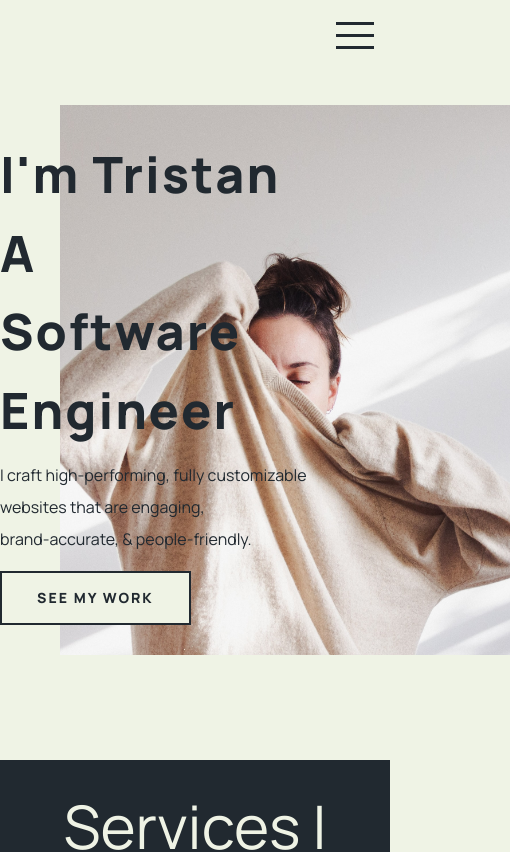
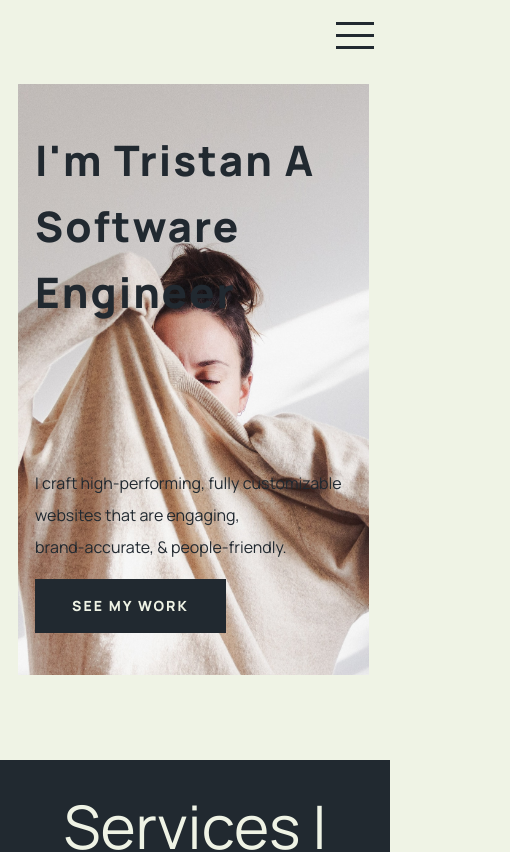
Before and after one commit to Tristanoshier/landing-page-client, a React (Create React App) app: page / in a window 390 px wide. Shown: the top 852 px of the page, 510 px wide, since content can reach past the window. Built offline with nearby package versions, Linux system fonts and the light colour scheme; no server answers.

Commit message:
responsive design for landing page

```diff
--- a/src/css/main.css
+++ b/src/css/main.css
@@ -25,6 +25,7 @@
   font-size: 85px;
   letter-spacing: 2px;
   margin-bottom: 3%;
+  transition: 0.5s;
 }
 
 .sub-headline {
@@ -34,6 +35,7 @@
   color: var(--darkgray);
   margin-bottom: 5%;
   line-height: 2;
+  transition: 0.5s;
 }
 
 .landing-btn {
@@ -77,14 +79,16 @@
   width: 450px;
   height: 550px;
   object-fit: cover;
+  transition:  0.5s;
 }
 
-@media (max-width: 1420px) {
-}
+@media (max-width: 1300px) {
+  .headline {
+    font-size: 70px;
+  }
 
-@media (max-width: 1250px) {
-  .main-pic {
-    width: 450px;
+  .sub-headline {
+    font-size: 21px;
   }
 
   .landing-btn {
@@ -92,20 +96,45 @@
   }
 }
 
+@media (max-width: 1200px) {
+  .headline {
+    font-size: 65px;
+  }
+
+  .sub-headline {
+    font-size: 20px;
+  }
+}
+
 @media (max-width: 1150px) {
+  .headline {
+    font-size: 60px;
+  }
+
+  .sub-headline {
+    font-size: 19px;
+  }
+}
+
+@media (max-width: 1050px) {
+  .headline {
+    font-size: 55px;
+  }
+
+  .sub-headline {
+    font-size: 18px;
+  }
+
   .landing-btn {
     padding: 12px 30px;
   }
 }
 
-@media (max-width: 1060px) {
-  .landing-btn {
-    padding: 14px 35px;
-    font-size: 14px;
+@media (max-width: 1000px) {
+  .main-pic {
+    width: 400px;
+    height: 500px;
   }
-}
-
-@media (max-width: 920px) {
 
   .landing-btn {
     padding: 14px 35px;
@@ -113,49 +142,200 @@
   }
 }
 
-@media (max-width: 765px) {
-  .headline {
-    font-size: 70px;
+@media (max-width: 950px) {
+  .main-pic {
+    width: 375px;
+    height: 475px;
   }
 
-  .sub-headline {
-    font-size: 20px;
+  .landing-btn {
+    padding: 14px 35px;
+    font-size: 14px;
   }
 }
 
-@media (max-width: 674px) {
-  .headline {
-    font-size: 60px;
-  }
-
-  .sub-headline {
-    font-size: 18px;
-  }
-}
-
-@media (max-width: 585px) {
+@media (max-width: 850px) {
   .headline {
     font-size: 50px;
   }
 
+  .landing-section {
+    grid-template-columns: 0% 3fr 1fr 5% 5%;
+  }
+
   .sub-headline {
     font-size: 16px;
+  }
+
+  .main-pic {
+    width: 350px;
+    height: 450px;
+  }
+}
+
+@media (max-width: 800px) {
+  .headline {
+    font-size: 45px;
+  }
+
+  .main-pic {
+    width: 300px;
+    height: 400px;
+  }
+}
+
+@media (max-width: 700px) {
+  .headline {
+    font-size: 40px;
+  }
+
+  .main-pic {
+    width: 275px;
+    height: 375px;
+  }
+}
+
+@media (max-width:  650px) {
+  .landing-section {
+    grid-template-columns: 10% 3fr 1fr 5% 5%;
+
+  }
+  .landing-title {
+    grid-row-start: 1;
+    grid-column-start: 2;
+    grid-column-end: 6;
+    grid-row-end: span 3;
+    z-index: 2;
+    margin-right: 0;
+  }
+
+  .landing-btn {
+    background-color: var(--darkgray);
+    color: var(--ivory);
+    font-family: var(--font);
+    font-weight: var(--main);
+    letter-spacing: 2px;
+    border: 2px solid var(--darkgray);
+    transition: 0.5s;
+  }
+
+  .headline {
+    font-size: 42px;
+    margin-bottom: 45%;
+  }
+
+  .sub-headline {
+    font-size: 16px;
+  }
+
+  .landing-picture {
+    grid-column-start: 2;
+    grid-column-end: 6;
+    grid-row-start: 1;
+    grid-row-end: span 3;
+    align-self: center;
+  }
+
+  .main-pic {
+    width: 90vw;
+    height: 70vh;
   }
 }
 
 /* DEVICE SPECIFIC STYLING */
 
 @media only screen and (max-device-width: 415px) and (max-device-height: 920px) {
+  .landing-section {
+    grid-template-columns: 10% 3fr 1fr 5% 5%;
+
+  }
+  .landing-title {
+    grid-row-start: 1;
+    grid-column-start: 2;
+    grid-column-end: 6;
+    grid-row-end: span 3;
+    z-index: 2;
+    margin-right: 0;
+  }
+
+  .landing-btn {
+    background-color: var(--darkgray);
+    color: var(--ivory);
+    font-family: var(--font);
+    font-weight: var(--main);
+    letter-spacing: 2px;
+    border: 2px solid var(--darkgray);
+    transition: 0.5s;
+  }
+
+  .headline {
+    font-size: 42px;
+    margin-bottom: 80%;
+  }
+
+  .sub-headline {
+    font-size: 16px;
+  }
+
+  .landing-picture {
+    grid-column-start: 2;
+    grid-column-end: 6;
+    grid-row-start: 1;
+    grid-row-end: span 3;
+    align-self: center;
+  }
+
   .main-pic {
-    width: 200px;
-    height: 300px;
+    width: 90vw;
+    height: 70vh;
   }
 }
 
 @media only screen and (device-width: 375px) and (device-height: 667px) {
-  .headline {
-    font-size: 50px;
+  .landing-section {
+    grid-template-columns: 10% 3fr 1fr 5% 5%;
+
   }
 
+  .landing-title {
+    grid-row-start: 1;
+    grid-column-start: 2;
+    grid-column-end: 6;
+    grid-row-end: span 3;
+    z-index: 2;
+    margin-right: 0;
+  }
+
+  .landing-btn {
+    background-color: var(--darkgray);
+    color: var(--ivory);
+    font-family: var(--font);
+    font-weight: var(--main);
+    letter-spacing: 2px;
+    border: 2px solid var(--darkgray);
+    transition: 0.5s;
+  }
+
+  .headline {
+    font-size: 32px;
+    margin-bottom: 55%;
+  }
+
+  .sub-headline {
+    font-size: 14px;
+  }
+
+  .landing-picture {
+    grid-column-start: 2;
+    grid-column-end: 6;
+    grid-row-start: 1;
+    grid-row-end: span 3;
+    align-self: center;
+  }
+
+  .main-pic {
+    width: 90vw;
+    height: 70vh;
+  }
 
 }
```
